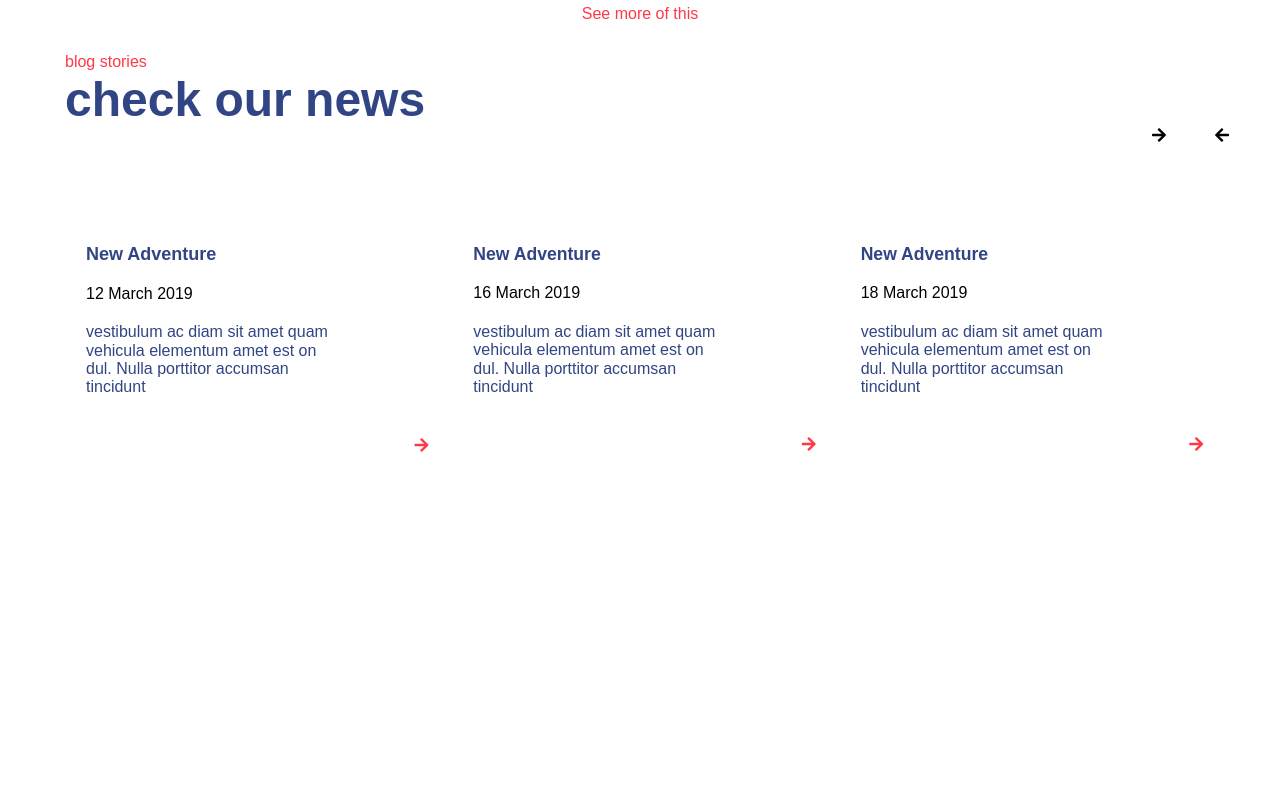
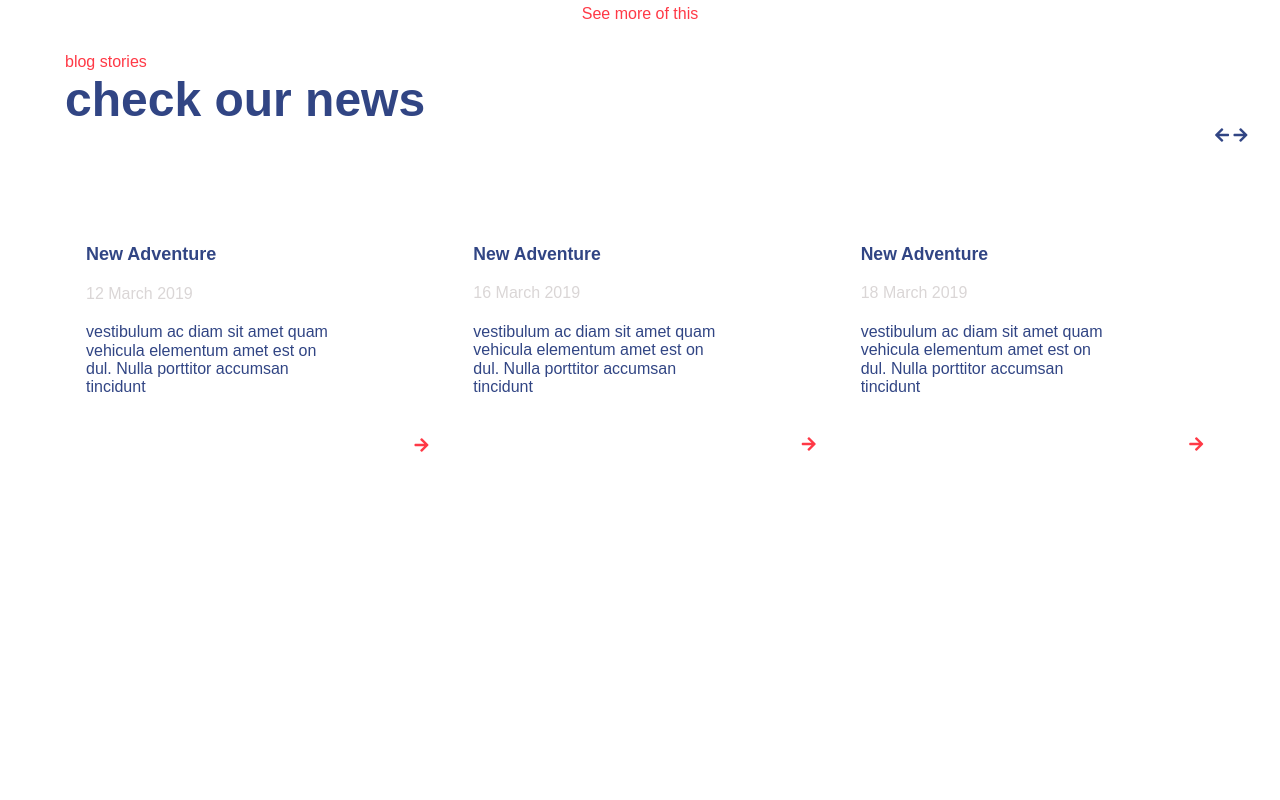
Before and after one commit to Ahmed-Abdel-aal/template-1, a plain HTML site: page index.html in a window 1280 px wide. Shown: the part 1800-2600 px from the top of the page. Drawn offline with Linux system fonts and the light colour scheme; files that its build step writes are made by us from their sources.

Commit message:
fix issus

```diff
--- a/css/mahmoud.css
+++ b/css/mahmoud.css
@@ -22,13 +22,18 @@ header h3{
     color: var(--main-color);
     font-size: 3rem;
 }
-header span .fas.fa-arrow-left{
+header span {
     position: relative;
     left: 100%;
+    color: var(--main-color);
 }
-header span .fas.fa-arrow-right{
-     position: absolute;
-     left: 90%;
+header span :first-child:hover{
+    color: rgb(202, 202, 202);
+    padding-right: 20px;
+}
+header span :nth-child(2):hover{
+    color: rgb(202, 199, 199);
+    padding-left: 20px;
 }
 /* end the header */
 /* article and contain */
@@ -42,10 +47,30 @@ header span .fas.fa-arrow-right{
     padding: 20px;
     position: relative;
     left:88%;
+    transition: 500ms;
+    -webkit-transition: 500ms;
+    -moz-transition: 500ms;
+    -ms-transition: 500ms;
+    -o-transition: 500ms;
 }
-article{
+.contain article i:hover{
+   color: whitesmoke;
+}
+ .contain article{
     position: relative;
     bottom: 400px;
+    transition: 0.5s;
+    -webkit-transition: 0.5s;
+    -moz-transition: 0.5s;
+    -ms-transition: 0.5s;
+    -o-transition: 0.5s;
+
+}
+article span{
+    color: rgb(218, 214, 214);
+}
+ .contain article:hover{
+    background-color: var(--background-color);
 }
 /* start article left*/
 .left h3{
@@ -54,10 +79,14 @@ padding: 20px;
 }
 .left{
     border:1px solid white;
-    padding: 0px;
+    padding: 0%;
+    margin:0%;
+    box-shadow: 10px rgb(12, 9, 3) outset;
+
 }
 .left span{
     padding: 20px;
+
 }
 .left p{
     padding: 20px;
```
